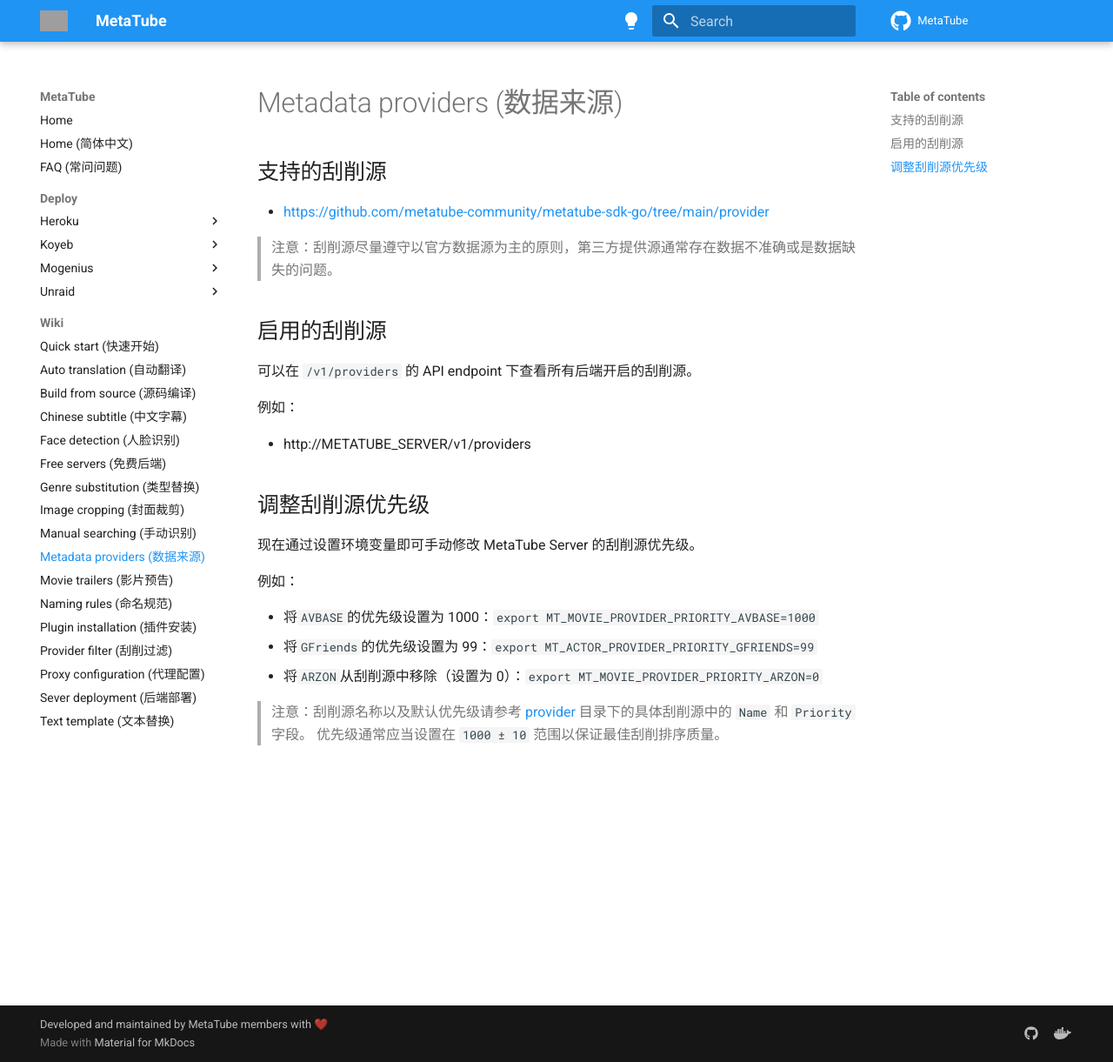
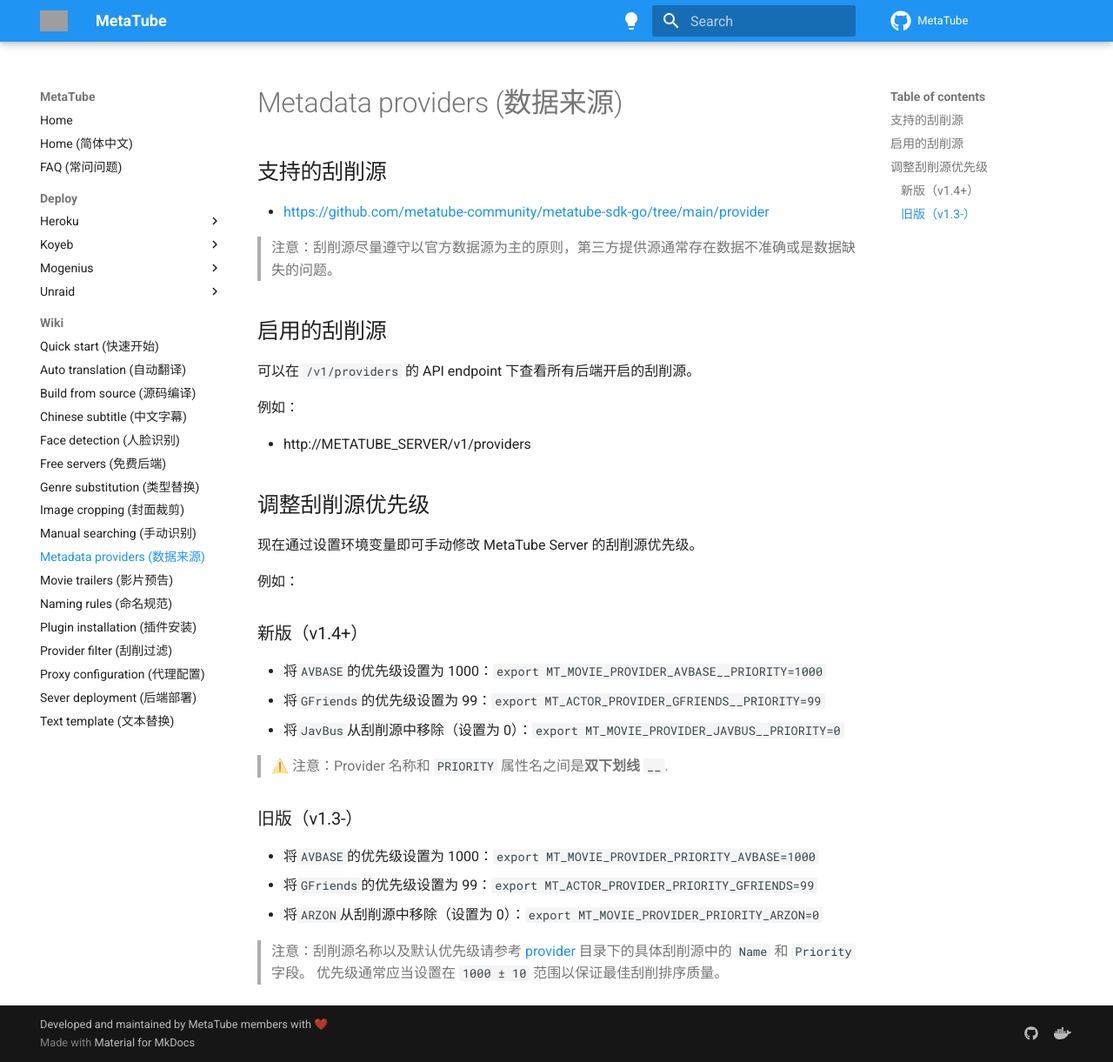
Before and after one commit to metatube-community/metatube-community.github.io, an MkDocs documentation site: the page built from docs/wiki/metadata-providers.md, in a window 1280 px wide and 1221 px high. Shown: the whole window at 87% size. Built offline with MkDocs 1.6.1 and Material for MkDocs 9.7.7, drawn with Linux system fonts in a browser that asks for light colours; grey boxes are pictures that could not be loaded.

Commit message:
Docs: update provider wiki desc

```diff
--- a/docs/wiki/metadata-providers.md
+++ b/docs/wiki/metadata-providers.md
@@ -20,6 +20,16 @@
 
 例如：
 
+### 新版（v1.4+）
+
+- 将`AVBASE`的优先级设置为 1000：`export MT_MOVIE_PROVIDER_AVBASE__PRIORITY=1000`
+- 将`GFriends`的优先级设置为 99：`export MT_ACTOR_PROVIDER_GFRIENDS__PRIORITY=99`
+- 将`JavBus`从刮削源中移除（设置为 0）：`export MT_MOVIE_PROVIDER_JAVBUS__PRIORITY=0`
+
+> ⚠️ 注意：Provider 名称和 `PRIORITY` 属性名之间是**双下划线** `__`.
+
+### 旧版（v1.3-）
+
 - 将`AVBASE`的优先级设置为 1000：`export MT_MOVIE_PROVIDER_PRIORITY_AVBASE=1000`
 - 将`GFriends`的优先级设置为 99：`export MT_ACTOR_PROVIDER_PRIORITY_GFRIENDS=99`
 - 将`ARZON`从刮削源中移除（设置为 0）：`export MT_MOVIE_PROVIDER_PRIORITY_ARZON=0`
```
